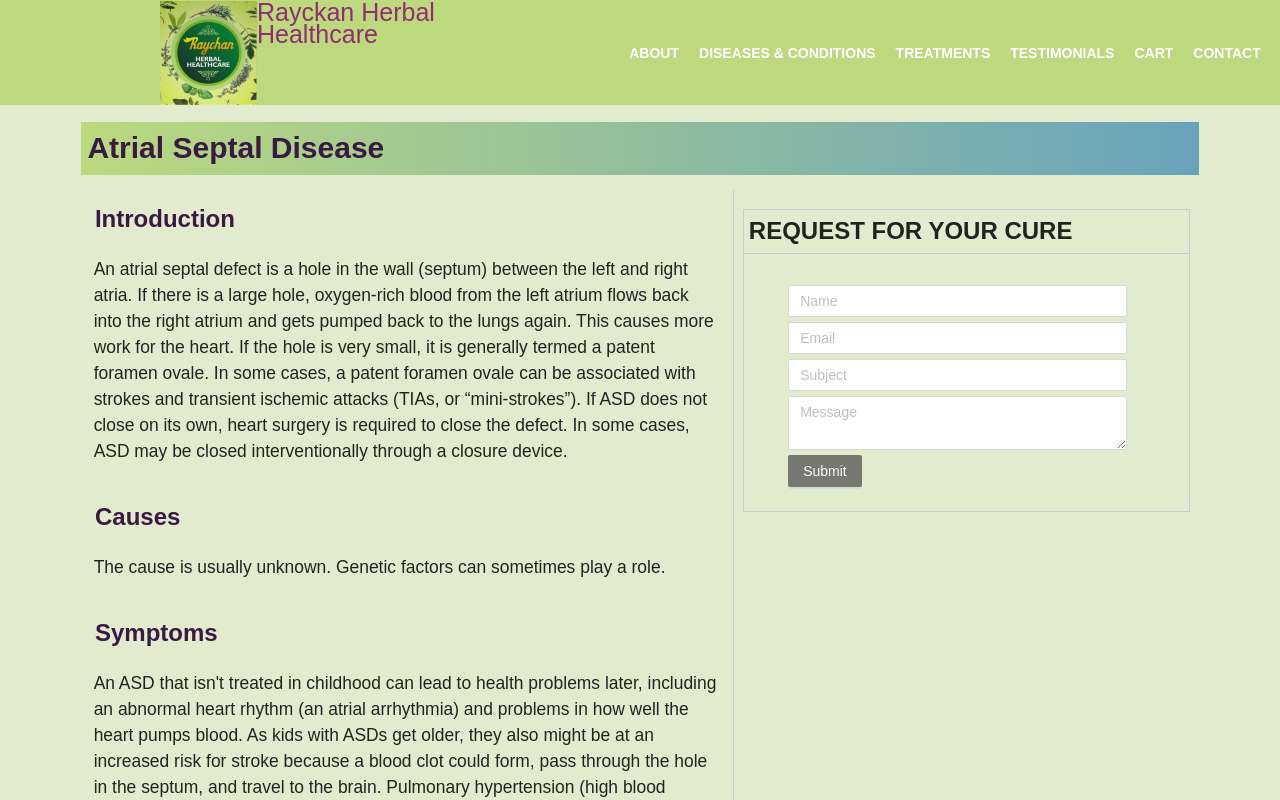
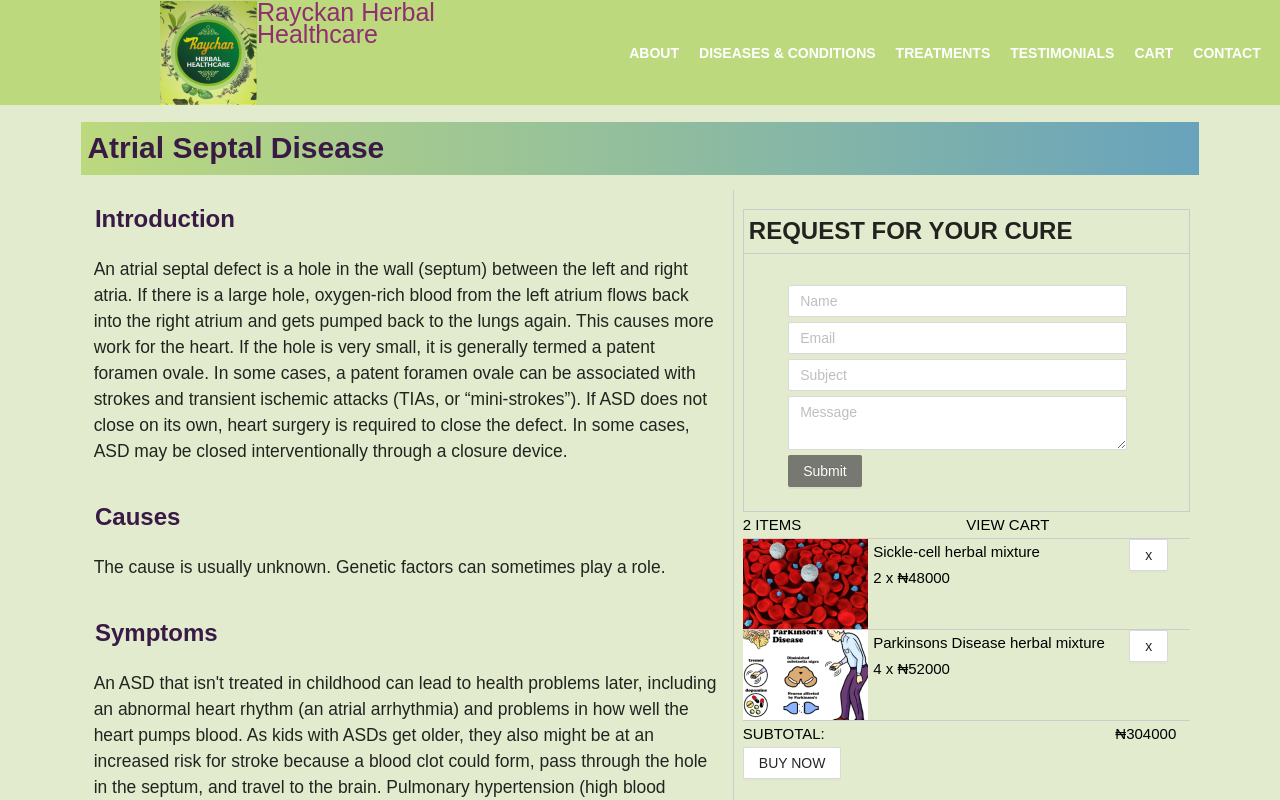
Before and after one commit to damigreen/raychan-frontend, a React (Create React App) app: page /atrial-septal-defect in a window 1280 px wide. Shown: the top 800 px of the page. Built offline with nearby package versions, Linux system fonts and the light colour scheme.

Commit message:
added shopcart to ASD

```diff
--- a/src/components/diseases and conditions/atrial septal defect/AtrilaSeptal.js
+++ b/src/components/diseases and conditions/atrial septal defect/AtrilaSeptal.js
@@ -8,11 +8,29 @@ import {
 import '../Diseases.scss'
 import cureImage from '../../../images/treatments/CureImage.png'
 import { Divider } from 'antd';
+import ShopCart from '../../cart/ShopCart';
+
 
 const { Title, Paragraph } = Typography
 
 class AtrialSeptalDefect extends Component {
+  constructor(props) {
+    super(props);
+
+    // this.props.addToCart = this.addToCart.bind(this)
+    this.handleAddToCart = this.handleAddToCart.bind(this);
+    this.state = { atrialSeptalShop: {} }
+  }
+
+  handleAddToCart (e) {
+    const itemId = 3;
+    this.props.addToCart(itemId);
+  }
+
+
   render() {
+    const { products = [], shopItems, handleDelete, subtotal, getSubtotal } = this.props
+    const {atrialSeptalShop = {} } = this.state;
 
 
     return (
@@ -89,13 +107,21 @@ class AtrialSeptalDefect extends Component {
 
             <Col span={10} id="contact-form" className="sidebar">
               <div className='form-wrap'>
-                <Title className="form-title" level={3}>REQUEST FOR YOUR CURE</Title>
+              <Title className="form-title" level={3}>REQUEST FOR YOUR CURE</Title>
                 <Contact />
+              </div>
+
+              <div>
+               <ShopCart
+                atrialSeptalShop={atrialSeptalShop}
+                shopItems={shopItems}
+                handleDelete={handleDelete}
+                subtotal={subtotal}
+                getSubtotal={getSubtotal}
+              />
               </div>
             </Col>
           </Row>
-
-
         </div>
       </div>
     );
```
